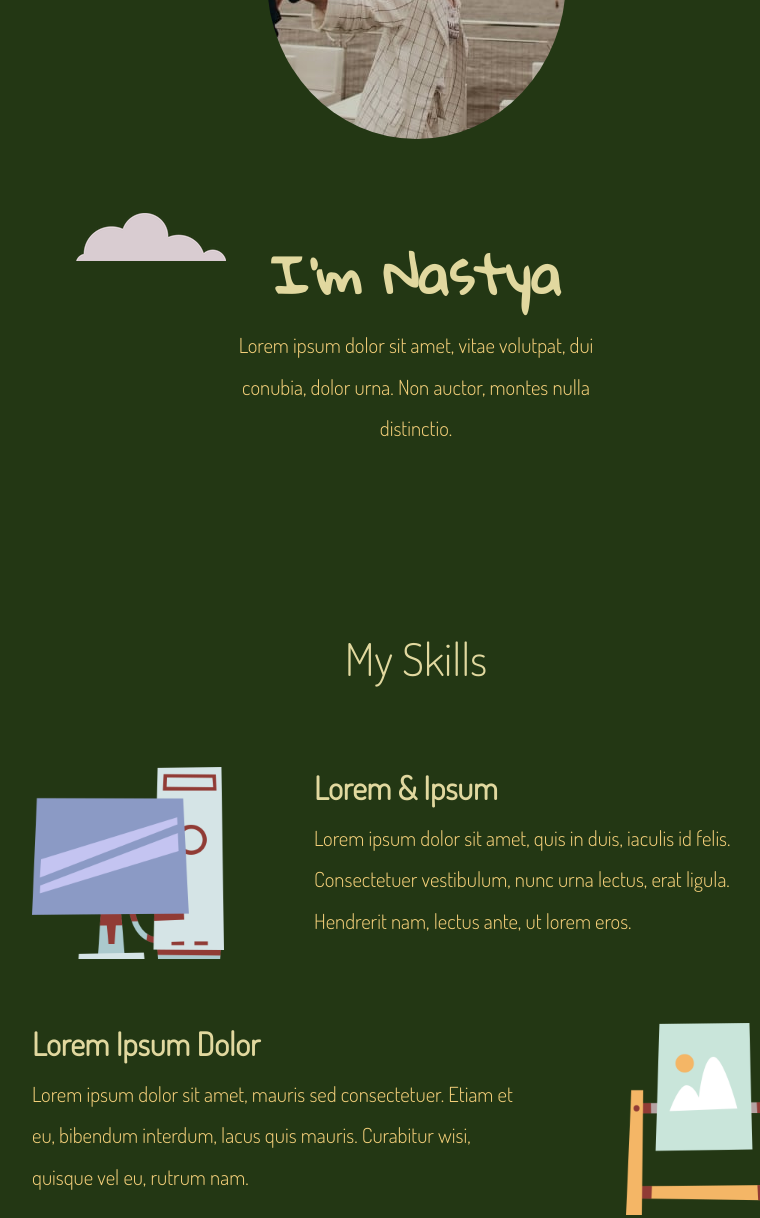
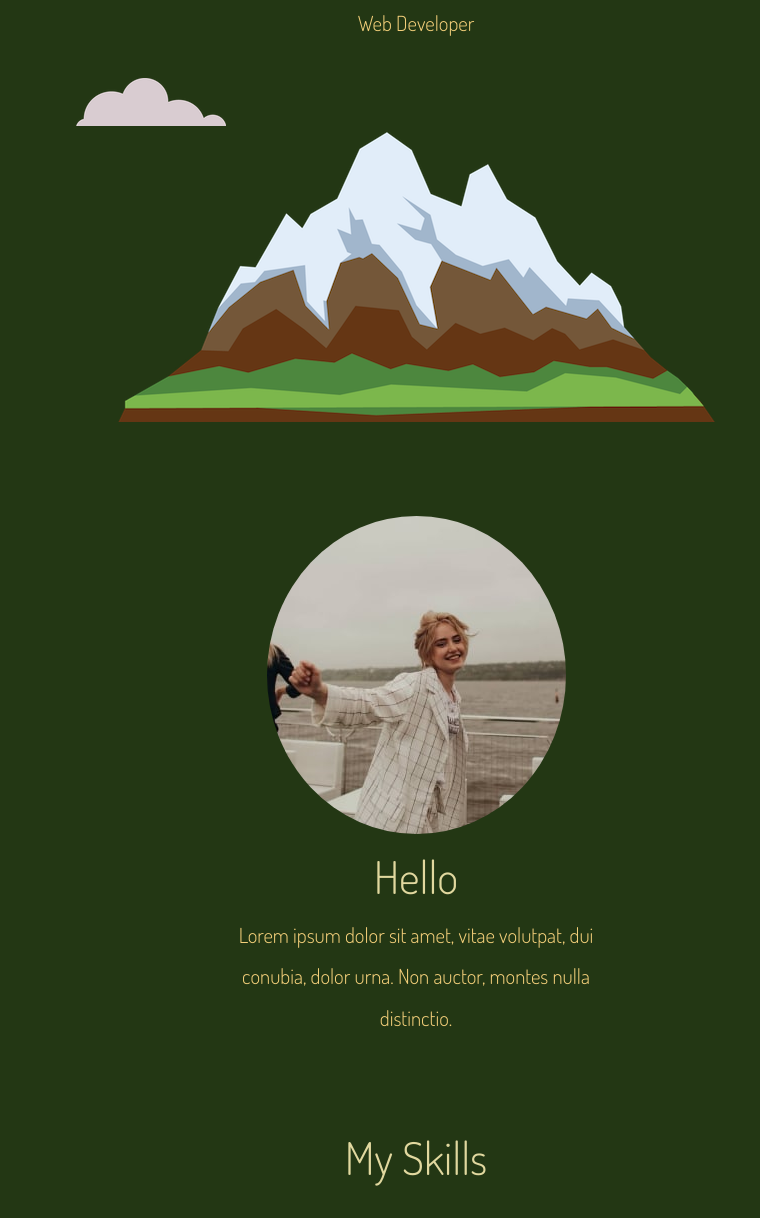
Before and after one commit to Anastaseeja/2cv, a plain HTML site: page index.html in a window 1280 px wide. Shown: the part 239-1457 px from the top of the page, without its empty margins (224-984 px from the left). Drawn offline with Linux system fonts and the light colour scheme.

Commit message:
Add files via upload

```diff
--- a/CSS - My Site/styles.css
+++ b/CSS - My Site/styles.css
@@ -2,7 +2,6 @@ body{
   margin: 0;
   text-align: center;
   font-family: 'Dosis', sans-serif;
-  background-color: #233714;
 }
 
 h1{
@@ -30,6 +29,7 @@ p{
   line-height: 2em;
 }
 .topcontainer{
+  background-color: #233714;
   margin: 0 auto;
   position: relative;
   padding-top: 60px;
@@ -45,6 +45,7 @@ p{
   left: 300px;
 }
 .middlecontainer{
+  background-color: #233714;
   margin-bottom: 0;
   margin-top: 0;
   padding-top: 90px;
--- a/index.html
+++ b/index.html
@@ -1,6 +1,5 @@
 <!DOCTYPE html>
 <html lang="en" dir="ltr">
-
   <head>
     <meta charset="utf-8">
     <title>Anastasia</title>
@@ -10,18 +9,22 @@
 <link rel="preconnect" href="https://fonts.gstatic.com" crossorigin>
 <link href="https://fonts.googleapis.com/css2?family=Dosis:wght@300&family=Gloria+Hallelujah&display=swap" rel="stylesheet">
   </head>
-
   <body>
     <div class="topcontainer">
-    <div class="preview">
-      <img class="me" src="images/photo_2022-03-16_16-38-22.jpg" alt="me">
-      <img class="topcloud" src="images/cloud.png" alt="cloud">
+      <img class="topcloud"src="images/cloud.png" alt="cloud">
       <h1>I'm Nastya</h1>
-      <p class="hellop">Lorem ipsum dolor sit amet, vitae volutpat, dui conubia, dolor urna. Non auctor, montes nulla distinctio.</p>
-    </div>
+      <p class="web">Web Developer</p>
+      <img class="bottomcloud"src="images/cloud.png" alt="cloud">
+      <img class="mountain"src="images/mountain.png" alt="mountain">
     </div>
 
     <div class="middlecontainer">
+      <div class="profile">
+        <img class="me" src="images/photo_2022-03-16_16-38-22.jpg" alt="me">
+        <h2>Hello</h2>
+        <p class="hellop">Lorem ipsum dolor sit amet, vitae volutpat, dui conubia, dolor urna. Non auctor, montes nulla distinctio.</p>
+      </div>
+
       <div class="skills">
         <h2>My Skills</h2>
         <div class="skillrow">
@@ -38,7 +41,6 @@
 
       <div class="contactme">
         <h2>Get In Touch</h2>
-      <img class="bottomcloud" src="images/cloud.png" alt="cloud">
         <h3>Lorem ipsum dolor sit amet, non elit.</h3>
         <p class="beforebtn">Lorem ipsum dolor sit amet, in quis, aenean amet. Phasellus sodales, tellus donec dui, ornare erat.</p>
         <a class="btn" href="mailto:mnenenadohajpa@gmail.com">CONTACT ME</a>
@@ -53,5 +55,4 @@
       <p class="author ">©2022Fedorovich Anastasija</p>
     </div>
   </body>
-
 </html>
```
Lines whose indentation alone changed are shown as unchanged.
